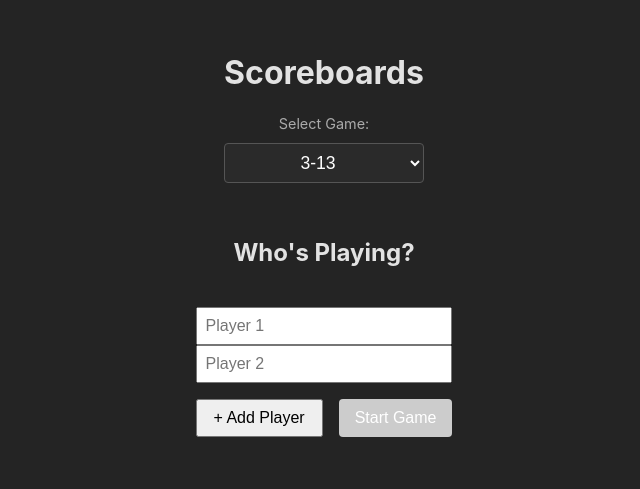
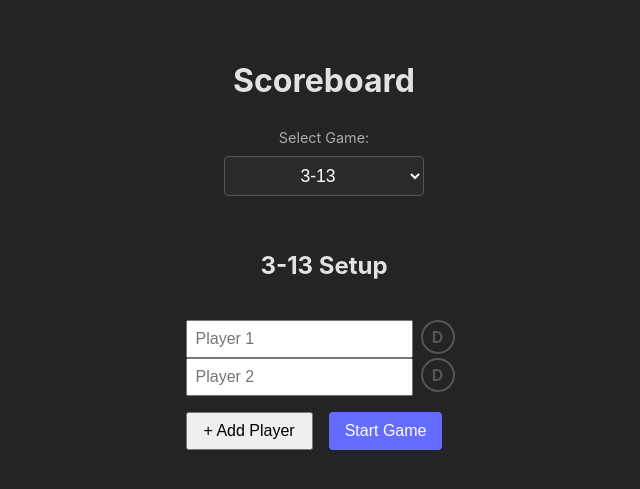
Before and after one commit to drstemper/card-scoreboard, a React (Vite) app: page / in a window 1280 px wide. Shown: the part 157-646 px from the top of the page, without its empty margins (316-956 px from the left). Built offline with nearby package versions, Linux system fonts and the light colour scheme.

Commit message:
Feat: Move New Game button to bottom and update headers

```diff
--- a/src/App.css
+++ b/src/App.css
@@ -92,6 +92,20 @@ th {
   font-weight: bold;
 }
 
+.reset-btn {
+  background-color: #f44336;
+  color: white;
+  border: none;
+  padding: 0.5rem 1rem;
+  border-radius: 4px;
+  cursor: pointer;
+  font-size: 1rem;
+}
+
+.reset-btn:hover {
+  background-color: #d32f2f;
+}
+
 .went-out-toggle {
   background: none;
   border: none;
@@ -170,6 +184,57 @@ th {
 .bid-input.error {
   border-bottom: 2px solid #f44336;
   color: #f44336;
+}
+
+.dealer-select {
+  width: 30px;
+  height: 30px;
+  border-radius: 50%;
+  border: 2px solid #555;
+  display: flex;
+  align-items: center;
+  justify-content: center;
+  cursor: pointer;
+  font-weight: bold;
+  color: #555;
+  margin-right: 8px;
+  transition: all 0.2s;
+}
+
+.table-header {
+  display: flex;
+  justify-content: center;
+  align-items: center;
+  margin-bottom: 1rem;
+  padding: 0 1rem;
+}
+
+.table-footer {
+  display: flex;
+  justify-content: center;
+  margin-top: 2rem;
+  padding-bottom: 2rem;
+}
+
+.table-header h2 {
+  margin: 0;
+}
+
+.game-selector {
+  margin-bottom: 2rem;
+  display: flex;
+  align-items: center;
+  justify-content: center;
+  gap: 1rem;
+}
+
+.game-selector select {
+  padding: 0.5rem;
+  font-size: 1rem;
+  border-radius: 4px;
+  border: 1px solid #ccc;
+  background-color: #fff;
+  color: #333;
 }
 
 .went-out-toggle.active {
--- a/src/App.tsx
+++ b/src/App.tsx
@@ -1,106 +1,101 @@
 import { useState, useEffect } from 'react';
-import './App.css';
+import { GameSetup } from './components/GameSetup';
 import { ScoreTable } from './components/ScoreTable';
-import { GameSetup } from './components/GameSetup';
-
-import { GameConfig } from './types';
+import { GameSelection } from './components/GameSelection';
 import { config313 } from './games/313';
 import { configMexicanTrain } from './games/mexicanTrain';
 import { configUpAndDown } from './games/upAndDown';
+import { GameConfig } from './types';
+import './App.css';
+
+const games: GameConfig[] = [config313, configMexicanTrain, configUpAndDown];
 
 function App() {
-  const games = [config313, configMexicanTrain, configUpAndDown];
-
   const [selectedGame, setSelectedGame] = useState<GameConfig>(() => {
     const saved = localStorage.getItem('gameState');
     if (saved) {
       const parsed = JSON.parse(saved);
-      const game = games.find(g => g.gameName === parsed.gameName);
-      if (game) return game;
+      const savedGameName = parsed.selectedGame?.gameName;
+      const matchingGame = games.find(g => g.gameName === savedGameName);
+      return matchingGame || games[0];
     }
-    return config313;
+    return games[0];
   });
 
   const [players, setPlayers] = useState<string[]>(() => {
     const saved = localStorage.getItem('gameState');
-    if (saved) {
-      const parsed = JSON.parse(saved);
-      if (parsed.players) return parsed.players;
-    }
-    return [];
+    return saved ? JSON.parse(saved).players || [] : [];
   });
 
   const [gameStarted, setGameStarted] = useState(() => {
     const saved = localStorage.getItem('gameState');
-    if (saved) {
-      const parsed = JSON.parse(saved);
-      return parsed.gameStarted || false;
-    }
-    return false;
+    return saved ? JSON.parse(saved).gameStarted || false : false;
+  });
+  const [startingDealerIndex, setStartingDealerIndex] = useState(() => {
+    const saved = localStorage.getItem('gameState');
+    return saved ? JSON.parse(saved).startingDealerIndex || 0 : 0;
   });
 
   useEffect(() => {
     localStorage.setItem('gameState', JSON.stringify({
-      gameName: selectedGame.gameName,
+      selectedGame,
       players,
-      gameStarted
+      gameStarted,
+      startingDealerIndex
     }));
-  }, [selectedGame, players, gameStarted]);
+  }, [selectedGame, players, gameStarted, startingDealerIndex]);
 
-  const handleStartGame = (playerNames: string[]) => {
+  const handleStartGame = (playerNames: string[], dealerIndex: number) => {
     setPlayers(playerNames);
+    setStartingDealerIndex(dealerIndex);
     setGameStarted(true);
   };
 
+  console.log('App render. gameStarted:', gameStarted);
+
   const handleReset = () => {
-    if (window.confirm('Are you sure you want to start a new game? This will clear current scores.')) {
+    if (window.confirm('Are you sure you want to start a new game? Current progress will be lost.')) {
+      console.log('Resetting game...');
       setGameStarted(false);
       setPlayers([]);
+      setStartingDealerIndex(0);
       localStorage.removeItem('gameState');
       localStorage.removeItem('gameData');
+      console.log('Reset complete.');
     }
   };
 
+  const currentGameConfig = selectedGame;
+
   return (
-    <>
-      <div className="header-actions">
-        {gameStarted && (
-          <button onClick={handleReset} className="reset-btn">← New Game</button>
+    <div className="app-container">
+      <header>
+        <h1>Scoreboard</h1>
+      </header>
+      <main>
+        {!gameStarted ? (
+          <>
+            <GameSelection
+              games={games}
+              selectedGame={selectedGame}
+              onSelectGame={setSelectedGame}
+            />
+            <GameSetup
+              config={currentGameConfig}
+              onStartGame={handleStartGame}
+              playerCount={currentGameConfig.playerCount}
+            />
+          </>
+        ) : (
+          <ScoreTable
+            config={currentGameConfig}
+            playerNames={players}
+            onReset={handleReset}
+            startingDealerIndex={startingDealerIndex}
+          />
         )}
-        <h1>Scoreboards</h1>
-      </div>
-
-      {!gameStarted ? (
-        <div className="setup-container">
-          <div className="game-selector">
-            <label htmlFor="game-select">Select Game:</label>
-            <select
-              id="game-select"
-              value={selectedGame.gameName}
-              onChange={(e) => {
-                const game = games.find(g => g.gameName === e.target.value);
-                if (game) setSelectedGame(game);
-              }}
-            >
-              {games.map(g => (
-                <option key={g.gameName} value={g.gameName}>{g.gameName}</option>
-              ))}
-            </select>
-          </div>
-
-          <GameSetup
-            onStartGame={handleStartGame}
-            minPlayers={selectedGame.playerCount.min}
-            maxPlayers={selectedGame.playerCount.max}
-          />
-        </div>
-      ) : (
-        <>
-          <h2>{selectedGame.gameName}</h2>
-          <ScoreTable config={selectedGame} playerNames={players} />
-        </>
-      )}
-    </>
+      </main>
+    </div>
   );
 }
 
--- /dev/null
+++ b/src/components/GameSelection.tsx
@@ -0,0 +1,31 @@
+import { GameConfig } from '../types';
+
+interface GameSelectionProps {
+    games: GameConfig[];
+    selectedGame: GameConfig;
+    onSelectGame: (game: GameConfig) => void;
+}
+
+export const GameSelection = ({ games, selectedGame, onSelectGame }: GameSelectionProps) => {
+    return (
+        <div className="game-selector">
+            <label htmlFor="game-select">Select Game:</label>
+            <select
+                id="game-select"
+                value={selectedGame.gameName}
+                onChange={(e) => {
+                    const game = games.find((g) => g.gameName === e.target.value);
+                    if (game) {
+                        onSelectGame(game);
+                    }
+                }}
+            >
+                {games.map((game) => (
+                    <option key={game.gameName} value={game.gameName}>
+                        {game.gameName}
+                    </option>
+                ))}
+            </select>
+        </div>
+    );
+};
--- a/src/components/GameSetup.tsx
+++ b/src/components/GameSetup.tsx
@@ -1,73 +1,92 @@
 import { useState } from 'react';
+import { GameConfig } from '../types';
 
 interface GameSetupProps {
-    onStartGame: (players: string[]) => void;
-    minPlayers: number;
-    maxPlayers: number;
+    config: GameConfig;
+    onStartGame: (playerNames: string[], startingDealerIndex: number) => void;
+    playerCount: {
+        min: number;
+        max: number;
+    };
 }
 
-export const GameSetup = ({ onStartGame, minPlayers, maxPlayers }: GameSetupProps) => {
-    const [players, setPlayers] = useState<string[]>(['', '']);
+export const GameSetup = ({ config, onStartGame, playerCount }: GameSetupProps) => {
+    const [playerNames, setPlayerNames] = useState<string[]>(['', '']);
+    const [startingDealerIndex, setStartingDealerIndex] = useState(0);
 
-    const handlePlayerChange = (index: number, name: string) => {
-        const newPlayers = [...players];
-        newPlayers[index] = name;
-        setPlayers(newPlayers);
+    const handleNameChange = (index: number, value: string) => {
+        const newNames = [...playerNames];
+        newNames[index] = value;
+        setPlayerNames(newNames);
     };
 
     const addPlayer = () => {
-        if (players.length < maxPlayers) {
-            setPlayers([...players, '']);
+        if (playerNames.length < playerCount.max) {
+            setPlayerNames([...playerNames, '']);
         }
     };
 
     const removePlayer = (index: number) => {
-        if (players.length > minPlayers) {
-            const newPlayers = players.filter((_, i) => i !== index);
-            setPlayers(newPlayers);
+        if (playerNames.length > playerCount.min) {
+            const newNames = playerNames.filter((_, i) => i !== index);
+            setPlayerNames(newNames);
+            if (startingDealerIndex >= newNames.length) {
+                setStartingDealerIndex(0);
+            }
         }
     };
 
-    const handleSubmit = (e: React.FormEvent) => {
+    const handleStart = (e: React.FormEvent) => {
         e.preventDefault();
-        const validPlayers = players.filter((p) => p.trim() !== '');
-        if (validPlayers.length >= minPlayers) {
-            onStartGame(validPlayers);
-        }
+        // Filter out empty names or use default names if needed
+        const finalNames = playerNames.map((name, i) => name.trim() || `Player ${i + 1}`);
+        onStartGame(finalNames, startingDealerIndex);
     };
 
     return (
         <div className="game-setup">
-            <h2>Who's Playing?</h2>
-            <form onSubmit={handleSubmit}>
-                {players.map((player, index) => (
+            <h2>{config.gameName} Setup</h2>
+            <form onSubmit={handleStart}>
+                <div className="player-inputs">
+                    {playerNames.map((name, index) => (
                         <div key={index} className="player-input-group">
                             <input
                                 type="text"
                                 placeholder={`Player ${index + 1}`}
-                            value={player}
-                            onChange={(e) => handlePlayerChange(index, e.target.value)}
-                            required
+                                value={name}
+                                onChange={(e) => handleNameChange(index, e.target.value)}
+                                className="player-name-input"
                             />
-                        {players.length > minPlayers && (
+                            {config.showDealer !== false && (
+                                <div
+                                    className={`dealer-select ${startingDealerIndex === index ? 'selected' : ''}`}
+                                    onClick={() => setStartingDealerIndex(index)}
+                                    title="Start as Dealer"
+                                >
+                                    D
+                                </div>
+                            )}
+                            {playerNames.length > playerCount.min && (
                                 <button
                                     type="button"
+                                    onClick={() => removePlayer(index)}
                                     className="remove-player-btn"
-                                onClick={() => removePlayer(index)}
-                                aria-label="Remove player"
+                                    title="Remove Player"
                                 >
                                     ✕
                                 </button>
                             )}
                         </div>
                     ))}
+                </div>
+
                 <div className="setup-actions">
-                    {players.length < maxPlayers && (
+                    {playerNames.length < playerCount.max && (
                         <button type="button" onClick={addPlayer} className="add-player-btn">
                             + Add Player
                         </button>
                     )}
-                    <button type="submit" className="start-game-btn" disabled={players.filter(p => p.trim()).length < minPlayers}>
+                    <button type="submit" className="start-game-btn">
                         Start Game
                     </button>
                 </div>
--- a/src/components/ScoreTable.tsx
+++ b/src/components/ScoreTable.tsx
@@ -4,13 +4,16 @@ import { GameConfig } from '../types';
 interface ScoreTableProps {
   config: GameConfig;
   playerNames: string[];
+  onReset: () => void;
+  startingDealerIndex: number;
 }
 
-export const ScoreTable = ({ config, playerNames }: ScoreTableProps) => {
+export const ScoreTable = ({ config, playerNames, onReset, startingDealerIndex }: ScoreTableProps) => {
   // Resolve rounds based on player count if it's a function
-  const rounds = Array.isArray(config.rounds)
-    ? config.rounds
-    : config.rounds(playerNames.length);
+  const rounds =
+    typeof config.rounds === 'function'
+      ? config.rounds(playerNames.length)
+      : config.rounds;
 
   // Initialize scores state with a 2D array based on rounds and players
   const [scores, setScores] = useState<(number | '')[][]>(() => {
@@ -137,11 +140,14 @@ export const ScoreTable = ({ config, playerNames }: ScoreTableProps) => {
 
   return (
     <div className="table-container">
+      <div className="table-header">
+        <h2>{config.gameName} Scoreboard</h2>
+      </div>
       <table>
         <thead>
           <tr>
             <th>Round</th>
-            <th>Dealer</th>
+            {config.showDealer !== false && <th>Dealer</th>}
             {playerNames.map((name) => (
               <th key={name}>{name}</th>
             ))}
@@ -149,7 +155,7 @@ export const ScoreTable = ({ config, playerNames }: ScoreTableProps) => {
         </thead>
         <tbody>
           {rounds.map((round, roundIndex) => {
-            const dealerIndex = roundIndex % playerNames.length;
+            const dealerIndex = (roundIndex + startingDealerIndex) % playerNames.length;
             // Determine the display value for the round
             const resolvedRoundValue = config.getWildCard ? config.getWildCard(round) : round;
 
@@ -174,7 +180,9 @@ export const ScoreTable = ({ config, playerNames }: ScoreTableProps) => {
                     <span>{resolvedRoundValue}</span>
                   </div>
                 </td>
-                <td className="dealer-name">{playerNames[dealerIndex]}</td>
+                {config.showDealer !== false && (
+                  <td className="dealer-name">{playerNames[dealerIndex]}</td>
+                )}
                 {playerNames.map((_, playerIndex) => {
                   const score = scores[roundIndex][playerIndex];
                   const bid = bids[roundIndex][playerIndex];
@@ -280,6 +288,9 @@ export const ScoreTable = ({ config, playerNames }: ScoreTableProps) => {
           </tr>
         </tfoot>
       </table>
+      <div className="table-footer">
+        <button onClick={onReset} className="reset-btn">New Game</button>
+      </div>
     </div>
   );
 };
--- a/src/games/313.ts
+++ b/src/games/313.ts
@@ -10,6 +10,7 @@ export const config313: GameConfig = {
     return round.toString();
   },
   showWentOut: true,
+  showDealer: true,
   scoringDirection: 'asc',
   playerCount: {
     min: 2,
--- a/src/games/mexicanTrain.ts
+++ b/src/games/mexicanTrain.ts
@@ -5,6 +5,7 @@ export const configMexicanTrain: GameConfig = {
     // Standard game goes from Double 12 down to Double 0
     rounds: [12, 11, 10, 9, 8, 7, 6, 5, 4, 3, 2, 1, 0],
     showWentOut: true,
+    showDealer: false,
     getWildCard: (round: number) => `${round} | ${round}`,
     scoringDirection: 'asc', // Lowest score wins
     playerCount: {
--- a/src/games/upAndDown.ts
+++ b/src/games/upAndDown.ts
@@ -26,6 +26,7 @@ export const configUpAndDown: GameConfig = {
     },
     bidding: true,
     showWentOut: false,
+    showDealer: true,
     scoringDirection: 'asc', // Highest score usually wins in trick-taking, but this is a scoreboard, so we'll assume standard score tracking.
     // Actually, Up and Down is often bid-based.
     // For a simple scoreboard, we just track points.
--- a/src/types.ts
+++ b/src/types.ts
@@ -3,6 +3,7 @@ export interface GameConfig {
   rounds: number[] | ((playerCount: number) => number[]);
   bidding?: boolean;
   showWentOut?: boolean;
+  showDealer?: boolean;
   getWildCard?: (round: number) => string;
   scoringDirection: 'asc' | 'desc';
   playerCount: {
```
Lines whose indentation alone changed are shown as unchanged.
